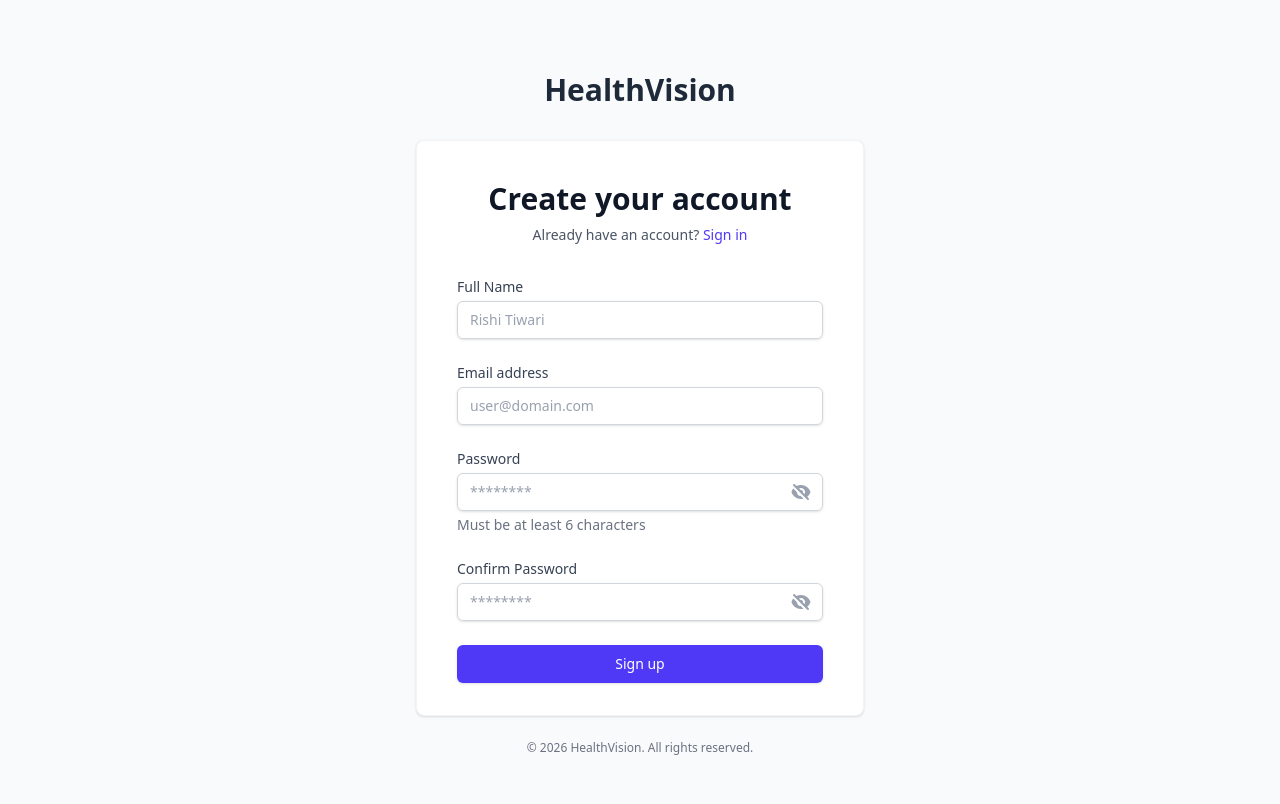
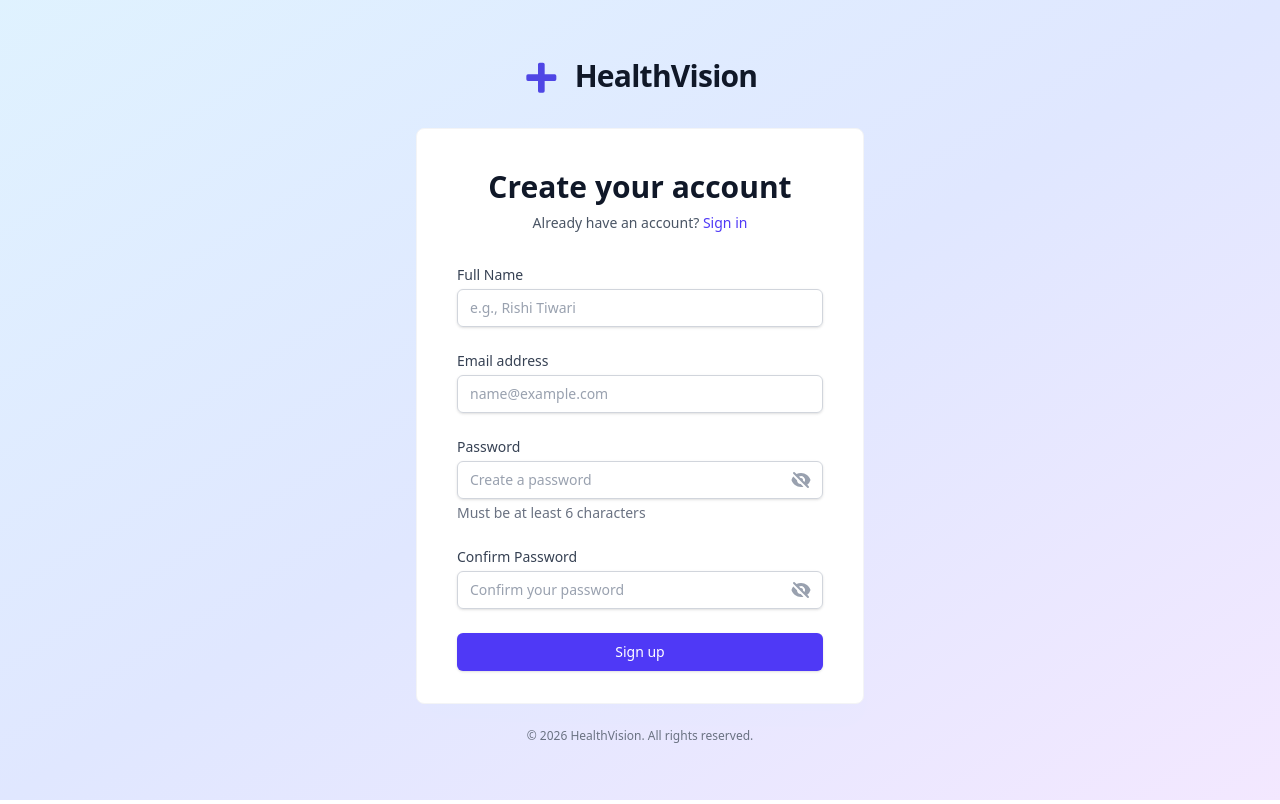
Before and after one commit to aditya2005-code/HealthVison, a React app in the folder frontend/: page /signup in a window 1280 px wide. Built offline with nearby package versions, Linux system fonts and the light colour scheme; no server answers; the HTML template or start-up script is replaced by a standard one.

Commit message:
feat(auth): improve validation, standardized feedback, and polish UI with new logo and gradient

```diff
--- a/frontend/src/layouts/AuthLayout.jsx
+++ b/frontend/src/layouts/AuthLayout.jsx
@@ -1,17 +1,21 @@
 import React from 'react';
 import { Outlet } from 'react-router-dom';
+import logo from '../assets/logo.svg';
 
 const AuthLayout = () => {
     return (
-        <div className="min-h-screen bg-gray-50 flex flex-col justify-center py-12 sm:px-6 lg:px-8">
+        <div className="min-h-screen bg-gradient-to-br from-sky-100 via-indigo-100 to-purple-100 flex flex-col justify-center py-12 sm:px-6 lg:px-8">
             <div className="sm:mx-auto sm:w-full sm:max-w-md">
-                <h2 className="mt-6 text-center text-3xl font-bold text-gray-800">
-                    HealthVision
-                </h2>
+                <div className="flex justify-center items-center gap-3">
+                    <img src={logo} alt="HealthVision Logo" className="h-10 w-10" />
+                    <h2 className="text-center text-3xl font-bold text-gray-900 tracking-tight">
+                        HealthVision
+                    </h2>
+                </div>
             </div>
 
             <div className="mt-8 sm:mx-auto sm:w-full sm:max-w-md">
-                <div className="bg-white py-8 px-4 shadow sm:rounded-lg sm:px-10 border border-gray-100">
+                <div className="bg-white py-8 px-4 shadow-xl shadow-indigo-100/20 sm:rounded-lg sm:px-10 border border-gray-100">
                     <Outlet />
                 </div>
 
--- a/frontend/src/pages/Login.jsx
+++ b/frontend/src/pages/Login.jsx
@@ -17,13 +17,16 @@ const Login = () => {
 
     const validate = () => {
         const newErrors = {};
-        if (!formData.email) {
-            newErrors.email = 'Email is required';
-        } else if (!/\S+@\S+\.\S+/.test(formData.email)) {
-            newErrors.email = 'Email is invalid';
+        const email = formData.email.trim();
+        const password = formData.password.trim();
+
+        if (!email) {
+            newErrors.email = 'Please enter your email address';
+        } else if (!/\S+@\S+\.\S+/.test(email)) {
+            newErrors.email = 'Please enter a valid email address';
         }
-        if (!formData.password) {
-            newErrors.password = 'Password is required';
+        if (!password) {
+            newErrors.password = 'Please enter your password';
         }
         return newErrors;
     };
@@ -94,7 +97,7 @@ const Login = () => {
                         id="email"
                         label="Email address"
                         type="email"
-                        placeholder="user@domain.com"
+                        placeholder="name@example.com"
                         value={formData.email}
                         onChange={handleChange}
                         error={errors.email}
@@ -104,7 +107,7 @@ const Login = () => {
                         id="password"
                         label="Password"
                         type={showPassword ? "text" : "password"}
-                        placeholder="********"
+                        placeholder="Enter your password"
                         value={formData.password}
                         onChange={handleChange}
                         error={errors.password}
@@ -154,6 +157,7 @@ const Login = () => {
                             type="submit"
                             className="w-full flex justify-center py-2 px-4 shadow-sm text-sm font-medium"
                             isLoading={isLoading}
+                            disabled={isLoading}
                         >
                             Sign in
                         </Button>
--- a/frontend/src/pages/Signup.jsx
+++ b/frontend/src/pages/Signup.jsx
@@ -20,20 +20,25 @@ const Signup = () => {
 
     const validate = () => {
         const newErrors = {};
-        if (!formData.name.trim()) {
-            newErrors.name = 'Name is required';
+        const name = formData.name.trim();
+        const email = formData.email.trim();
+        const password = formData.password.trim();
+        const confirmPassword = formData.confirmPassword.trim();
+
+        if (!name) {
+            newErrors.name = 'Please enter your full name';
         }
-        if (!formData.email) {
-            newErrors.email = 'Email is required';
-        } else if (!/\S+@\S+\.\S+/.test(formData.email)) {
-            newErrors.email = 'Email is invalid';
+        if (!email) {
+            newErrors.email = 'Please enter your email address';
+        } else if (!/\S+@\S+\.\S+/.test(email)) {
+            newErrors.email = 'Please enter a valid email address';
         }
-        if (!formData.password) {
-            newErrors.password = 'Password is required';
-        } else if (formData.password.length < 6) {
-            newErrors.password = 'Password must be at least 6 characters';
+        if (!password) {
+            newErrors.password = 'Please enter a password';
+        } else if (password.length < 6) {
+            newErrors.password = 'Password must be at least 6 characters long';
         }
-        if (formData.password !== formData.confirmPassword) {
+        if (password !== confirmPassword) {
             newErrors.confirmPassword = 'Passwords do not match';
         }
         return newErrors;
@@ -133,7 +138,7 @@ const Signup = () => {
                         id="name"
                         label="Full Name"
                         type="text"
-                        placeholder="Rishi Tiwari"
+                        placeholder="e.g., Rishi Tiwari"
                         value={formData.name}
                         onChange={handleChange}
                         error={errors.name}
@@ -143,7 +148,7 @@ const Signup = () => {
                         id="email"
                         label="Email address"
                         type="email"
-                        placeholder="user@domain.com"
+                        placeholder="name@example.com"
                         value={formData.email}
                         onChange={handleChange}
                         error={errors.email}
@@ -153,7 +158,7 @@ const Signup = () => {
                         id="password"
                         label="Password"
                         type={showPassword ? "text" : "password"}
-                        placeholder="********"
+                        placeholder="Create a password"
                         value={formData.password}
                         onChange={handleChange}
                         error={errors.password}
@@ -165,7 +170,7 @@ const Signup = () => {
                         id="confirmPassword"
                         label="Confirm Password"
                         type={showConfirmPassword ? "text" : "password"}
-                        placeholder="********"
+                        placeholder="Confirm your password"
                         value={formData.confirmPassword}
                         onChange={handleChange}
                         error={errors.confirmPassword}
@@ -177,6 +182,7 @@ const Signup = () => {
                             type="submit"
                             className="w-full flex justify-center py-2 px-4 shadow-sm text-sm font-medium"
                             isLoading={isLoading}
+                            disabled={isLoading}
                         >
                             Sign up
                         </Button>
```
Also changed, not shown: frontend/src/assets/logo.svg (added).
